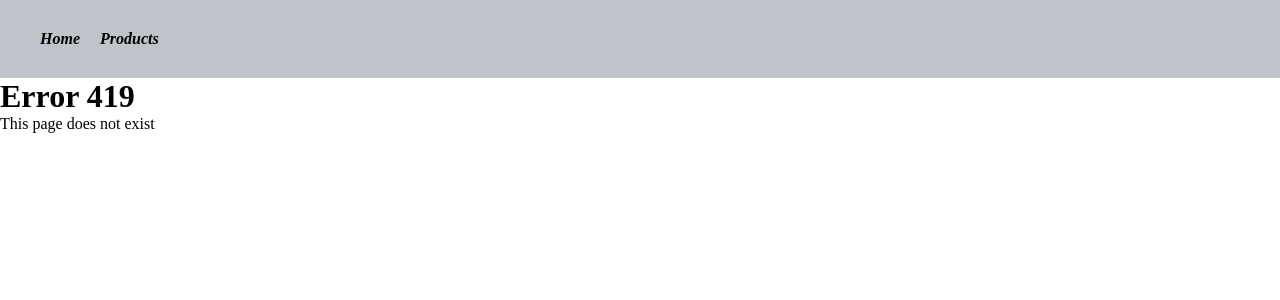
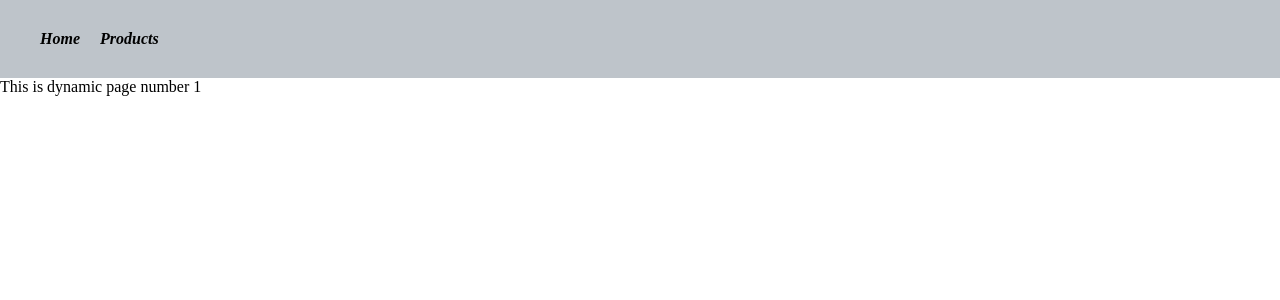
Before and after one commit to sammyyaws/react-tutorials, a React (Vite) app: page /dynamic/1 in a window 1280 px wide. Shown: the top 300 px of the page. Built offline with nearby package versions, Linux system fonts and the light colour scheme.

Commit message:
Update: learnt about url params and  dynamic routing

```diff
--- a/src/App.jsx
+++ b/src/App.jsx
@@ -6,6 +6,8 @@ import Result from "./components/Result"
 import Nomatch from "./components/Nomatch"
 import Top from "./components/Top"
 import Latest from "./components/Latest"
+import Dynamic from "./components/Dynamic"
+import DynaRoute1 from "./components/DynaRoute1"
 function App() {
 
 
@@ -17,12 +19,16 @@ function App() {
       <Route path="/" element={<Home/>}/>
 
         <Route path="/Products" element={<Products/>}>
+        <Route index element={<Latest/>}/>
           <Route path="Top" element={<Top/>}/>
            <Route path="Latest" element={<Latest/>}/>
         </Route>
 
         <Route path="/results" element={<Result/>}/>
         <Route path="*" element={<Nomatch/>}/>
+
+        <Route path="dynamic" element={<Dynamic/>} />
+          <Route path="dynamic/:ItemId" element={<DynaRoute1/>} />
      </Routes>
 
     </div>
--- /dev/null
+++ b/src/components/DynaRoute1.jsx
@@ -0,0 +1,13 @@
+import React from 'react'
+import { useParams } from 'react-router-dom'
+function DynaRoute1() {
+    const {ItemId}=useParams()
+
+  return (
+    <div>
+      This is dynamic page number {ItemId}
+    </div>
+  )
+}
+
+export default DynaRoute1
--- /dev/null
+++ b/src/components/Dynamic.jsx
@@ -0,0 +1,11 @@
+import React from 'react'
+
+function Dynamic() {
+  return (
+    <div>
+      This is a dynamic page
+    </div>
+  )
+}
+
+export default Dynamic
```
